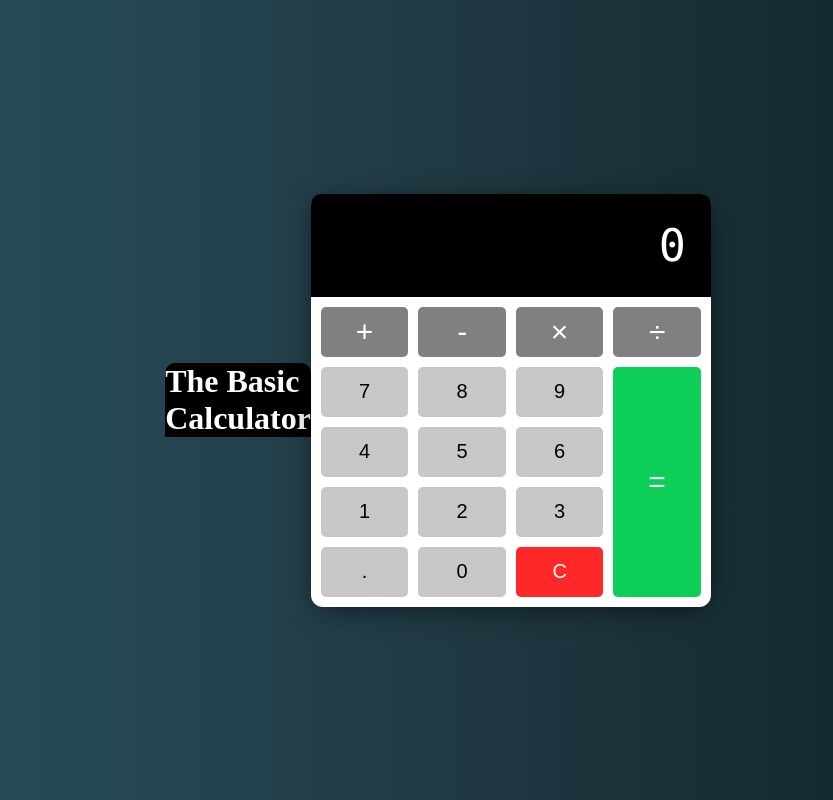
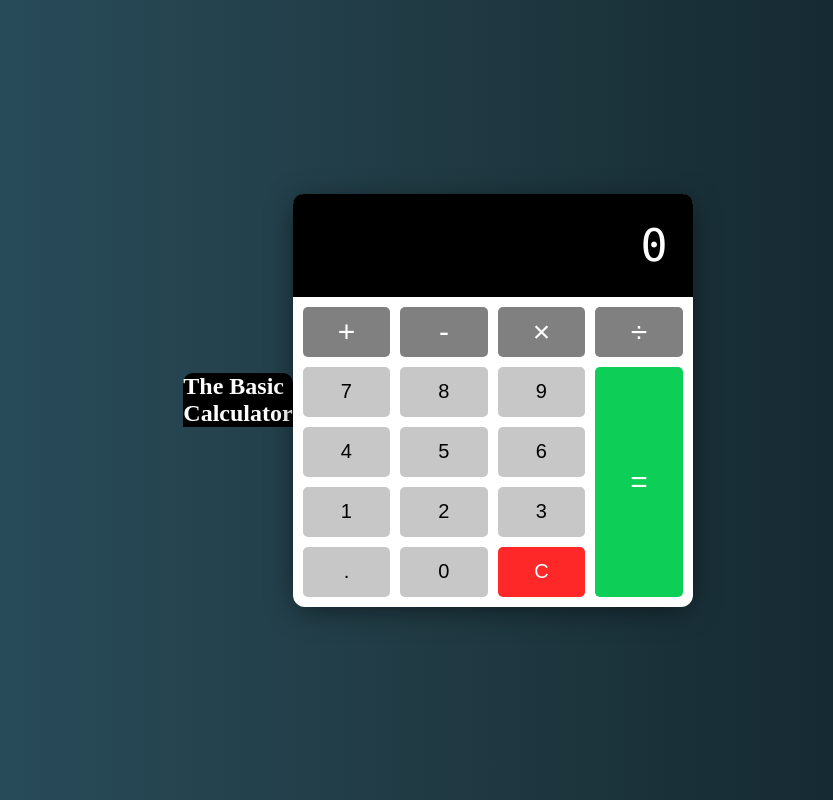
Before and after one commit to chandusreddy/calculator-app, a plain HTML site: page index.html in a window 1280 px wide. Shown: the whole page, without its empty margins (202-1035 px from the left). Drawn offline with Linux system fonts and the light colour scheme.

Commit message:
Update index.html
Update for the element of description tag.

```diff
--- a/index.html
+++ b/index.html
@@ -13,7 +13,7 @@
 <body>
 
     <!-- Calculator -->
-    <h1 class="calculator-display" id="align-items"> The Basic </br>Calculator</h1>
+    <h2 class="calculator-display" id="align-items"> The Basic </br>Calculator</h2>
 </br>
     </div>
 
```
